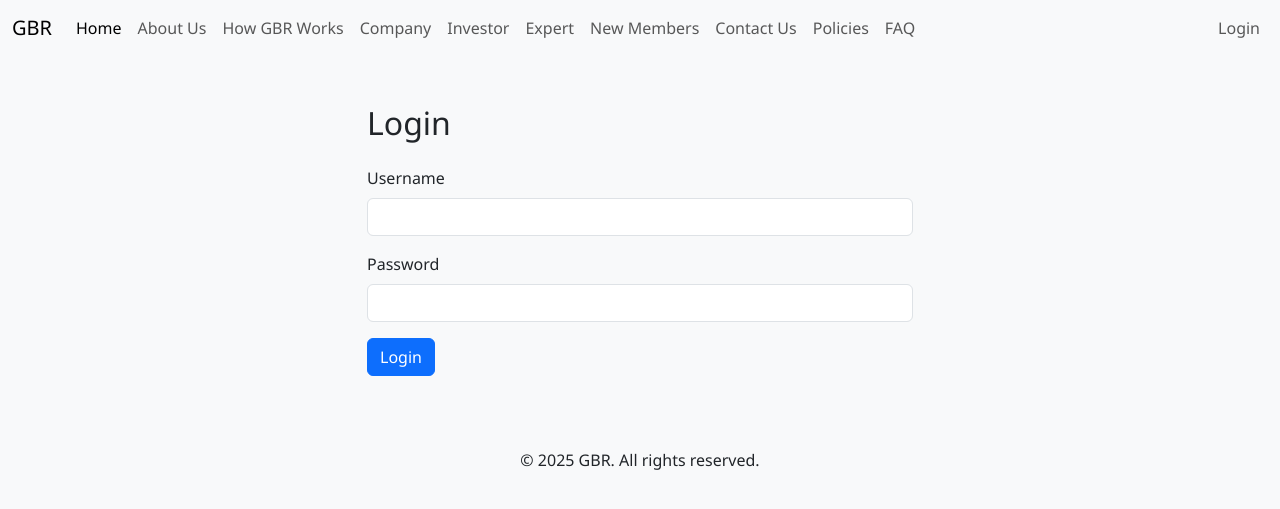
After one commit to aslam2121/gbr_project, a Django app: page /login/ in a window 1280 px wide. The commit adds this page. Shown: the top 509 px of the page. Run offline with Django 5.2, Linux system fonts and the light colour scheme.

Commit message:
Enabled Django authentication, added login/logout views and templates, updated navbar for auth links

```diff
--- /dev/null
+++ b/gbr_backend/core/urls.py
@@ -0,0 +1,13 @@
+from django.urls import path
+from django.contrib.auth.views import LoginView, LogoutView
+from core import views
+
+urlpatterns = [
+    path('', views.home, name='home'),
+    path('about/', views.about, name='about'),
+    path('contact/', views.contact, name='contact'),
+    path('policies/', views.policies, name='policies'),
+    path('faq/', views.faq, name='faq'),
+    path('login/', LoginView.as_view(template_name='registration/login.html'), name='login'),
+    path('logout/', LogoutView.as_view(), name='logout'),
+]
--- a/gbr_backend/gbr_backend/settings.py
+++ b/gbr_backend/gbr_backend/settings.py
@@ -128,3 +128,6 @@ STATICFILES_DIRS = [
 # https://docs.djangoproject.com/en/5.2/ref/settings/#default-auto-field
 
 DEFAULT_AUTO_FIELD = 'django.db.models.BigAutoField'
+
+LOGIN_REDIRECT_URL = "home"
+LOGOUT_REDIRECT_URL = "home"
--- a/gbr_backend/gbr_backend/urls.py
+++ b/gbr_backend/gbr_backend/urls.py
@@ -15,14 +15,10 @@ Including another URLconf
     2. Add a URL to urlpatterns:  path('blog/', include('blog.urls'))
 """
 from django.contrib import admin
-from django.urls import path
-from core.views import home, about, contact, policies, faq
+from django.urls import path, include
+from core import urls as core_urls
 
 urlpatterns = [
-    path('', home, name='home'),
-    path('about/', about, name='about'),
-    path('contact/', contact, name='contact'),
-    path('policies/', policies, name='policies'),
-    path('faq/', faq, name='faq'),
+    path('', include(core_urls)),
     path('admin/', admin.site.urls),
 ]
--- a/gbr_backend/templates/pages/partials/header.html
+++ b/gbr_backend/templates/pages/partials/header.html
@@ -19,6 +19,13 @@
                     <li class="nav-item"><a class="nav-link" href="{% url 'policies' %}">Policies</a></li>
                     <li class="nav-item"><a class="nav-link" href="{% url 'faq' %}">FAQ</a></li>
                 </ul>
+                <ul class="navbar-nav ms-auto">
+                    {% if user.is_authenticated %}
+                        <li class="nav-item"><a class="nav-link" href="{% url 'logout' %}">Logout</a></li>
+                    {% else %}
+                        <li class="nav-item"><a class="nav-link" href="{% url 'login' %}">Login</a></li>
+                    {% endif %}
+                </ul>
             </div>
         </div>
     </nav>
--- /dev/null
+++ b/gbr_backend/templates/registration/login.html
@@ -0,0 +1,25 @@
+{% extends 'base.html' %}
+{% block content %}
+<div class="row justify-content-center">
+    <div class="col-md-6">
+        <h2 class="mb-4">Login</h2>
+        <form method="post">
+            {% csrf_token %}
+            <div class="mb-3">
+                <label for="username" class="form-label">Username</label>
+                <input type="text" name="username" class="form-control" id="username" required>
+            </div>
+            <div class="mb-3">
+                <label for="password" class="form-label">Password</label>
+                <input type="password" name="password" class="form-control" id="password" required>
+            </div>
+            <button type="submit" class="btn btn-primary">Login</button>
+        </form>
+        {% if form.errors %}
+            <div class="alert alert-danger mt-3">
+                Invalid username or password.
+            </div>
+        {% endif %}
+    </div>
+</div>
+{% endblock %}
```
